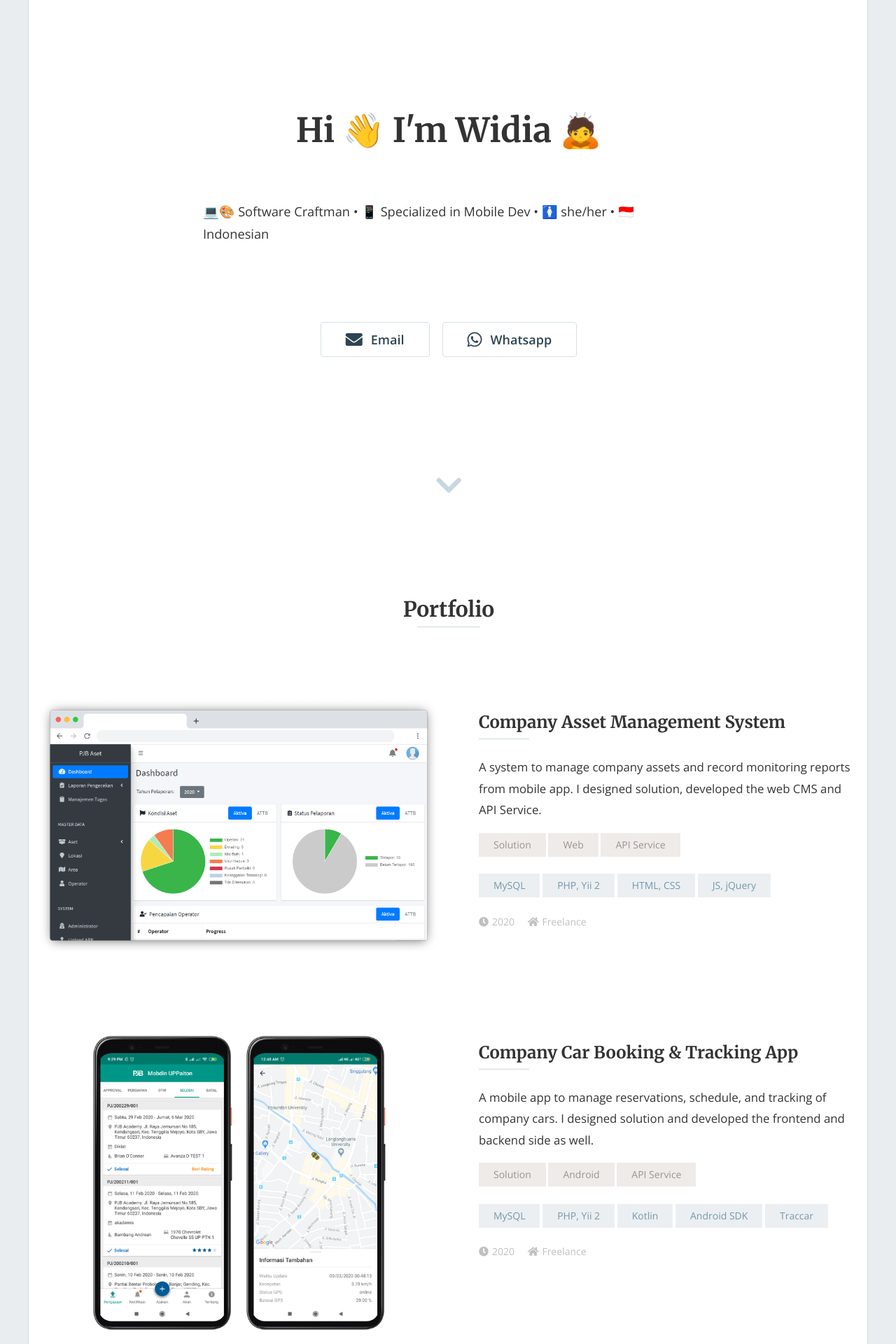
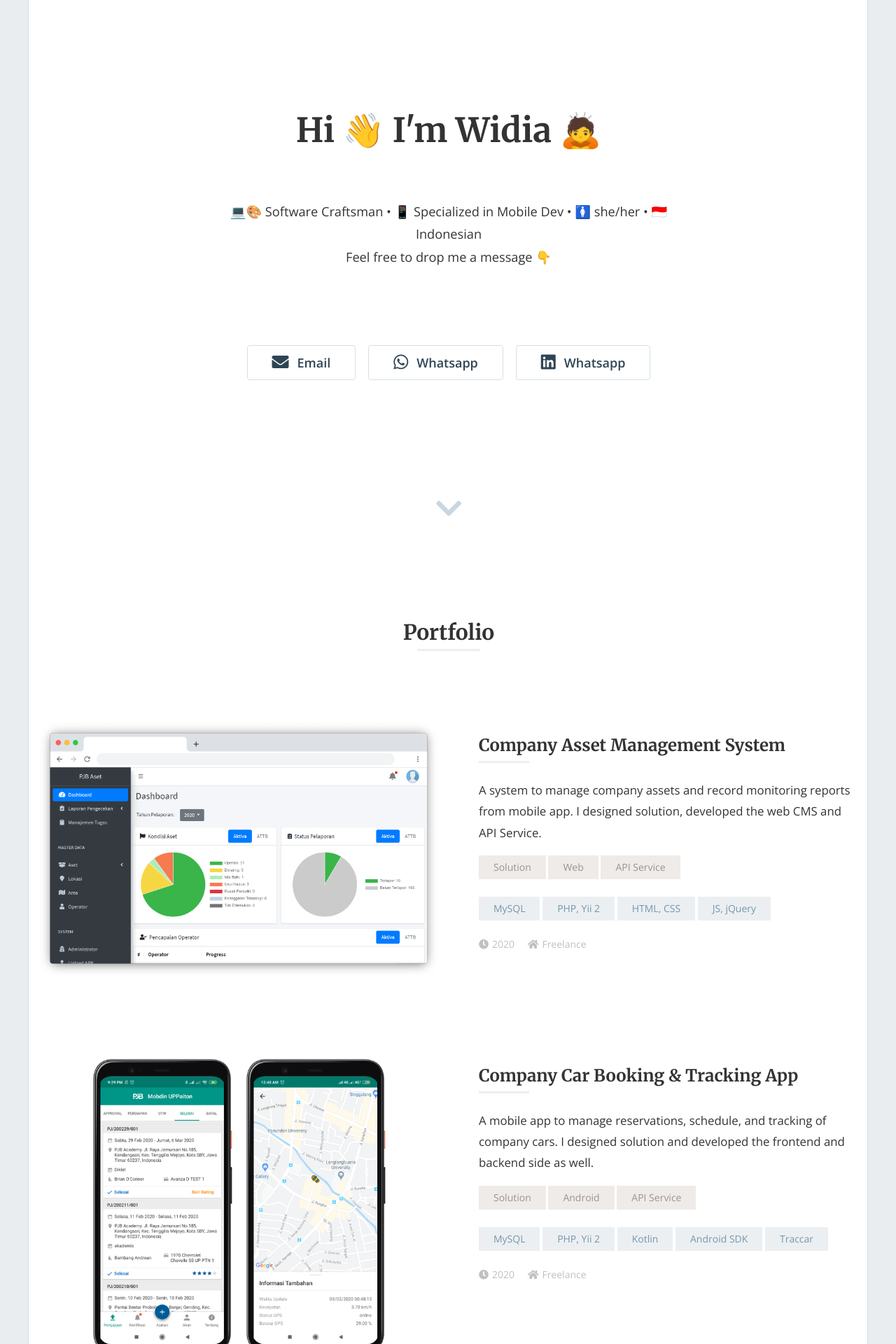
Before and after one commit to widiarifki/widiarifki.github.io, a Jekyll site: the page built from index.html, in a window 1280 px wide. Shown: the top 1920 px of the page at 70% size. Built offline with Jekyll 4.4.1, drawn with Linux system fonts in a browser that asks for light colours; nearby versions of some CDN libraries; emoji names are drawn with the system emoji font; the list of posts is cut into pages by our own code.

Commit message:
update hero

```diff
--- a/_config.yml
+++ b/_config.yml
@@ -16,13 +16,14 @@
 title: "Hello. I'm Widia - Portfolio"
 email: 'widiarifki@gmail.com'
 heading: 'Hi :wave: I''m Widia :bow:'
-description: ':computer::art: Software Craftman  •  :iphone: Specialized in Mobile Dev  •  :womens: she/her  •  :indonesia: Indonesian'
+description: ':computer::art: Software Craftsman  •  :iphone: Specialized in Mobile Dev  •  :womens: she/her  •  :indonesia: Indonesian<br />Feel free to drop me a message :point_down:'
 baseurl: "" # the subpath of your site, e.g. /blog
 url: "https://widiarifki.github.io" # the base hostname & protocol for your site, e.g. https://example.com
 twitter_username: ''
 github_username: ''
 medium_username: ''
-whatsapp_no: '6285721460332'
+linkedin_username: 'widiarifki'
+whatsapp_no: '6285159774771'
 email_address: 'widiarifki@gmail.com'
 section_title: 'Portfolio'
 section_subtitle: ''
--- a/_includes/home-hero.html
+++ b/_includes/home-hero.html
@@ -42,6 +42,9 @@
             {% if site.whatsapp_no != '' %}
               <a href="https://wa.me/{{ site.whatsapp_no }}"><button class="btn btn-default btn-lg"><i class="fab fa-whatsapp fa-lg"></i>Whatsapp</button></a>
             {% endif %}
+            {% if site.linkedin_username != '' %}
+              <a href="https://linkedin.com/{{ site.linkedin_username }}"><button class="btn btn-default btn-lg"><i class="fab fa-linkedin fa-lg"></i>Whatsapp</button></a>
+            {% endif %}
 
           </div>
 
--- a/css/style.scss
+++ b/css/style.scss
@@ -149,6 +149,8 @@ button.btn, input.btn {
   }
   p {
     margin: 2em 0 4em 0;
+    //---
+    text-align: center;
   }
   .hero-buttons {
     margin: 0 auto;
```
